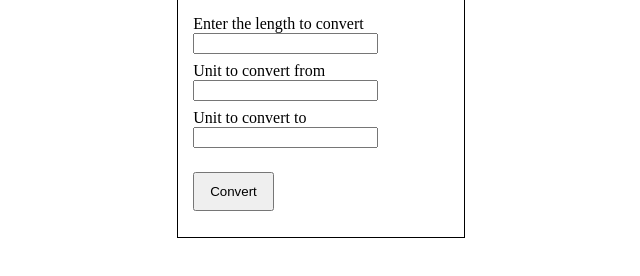
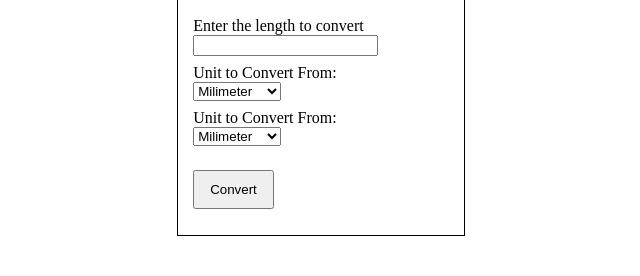
Before and after one commit to fkri06/roadmap-unit-converter, a plain HTML site: page index.html in a window 1280 px wide. Shown: the part 274-550 px from the top of the page, without its empty margins (319-959 px from the left). Drawn offline with Linux system fonts and the light colour scheme.

Commit message:
Change input tags to unit options

```diff
--- a/index.html
+++ b/index.html
@@ -35,11 +35,30 @@
                 <label for="unitValue">Enter the length to convert</label>
                 <input type="text" id="unitValue">
 
-                <label for="unitFrom">Unit to convert from</label>
-                <input type="text" id="unitFrom">
+                <label for="unitFrom">Unit to Convert From:</label>
+                <select id="unitFrom">
+                    <option value="mm">Milimeter</option>
+                    <option value="cm">Centimeter</option>
+                    <option value="m">Meter</option>
+                    <option value="km">Kilometer</option>
+                    <option value="in">Inch</option>
+                    <option value="ft">Feet</option>
+                    <option value="yd">Yard</option>
+                    <option value="mile">Mile</option>
+                </select>
 
-                <label for="unitTo">Unit to convert to</label>
-                <input type="text" id="unitTo">
+                <label for="unitTo">Unit to Convert From:</label>
+                <select id="unitTo">
+                    <option value="mm">Milimeter</option>
+                    <option value="cm">Centimeter</option>
+                    <option value="m">Meter</option>
+                    <option value="km">Kilometer</option>
+                    <option value="in">Inch</option>
+                    <option value="ft">Feet</option>
+                    <option value="yd">Yard</option>
+                    <option value="mile">Mile</option>
+                </select>
+
             </div>
 
             <div>
--- a/style.css
+++ b/style.css
@@ -20,6 +20,7 @@ h1 {
     padding: 10px 15px;
 }
 
+select,
 input {
     display: block;
 }
@@ -46,6 +47,7 @@ input {
     justify-content: space-between;
 }
 
-.converter-content input {
+.converter-content input,
+.converter-content select {
     margin-bottom: 0.5rem;
 }
```
